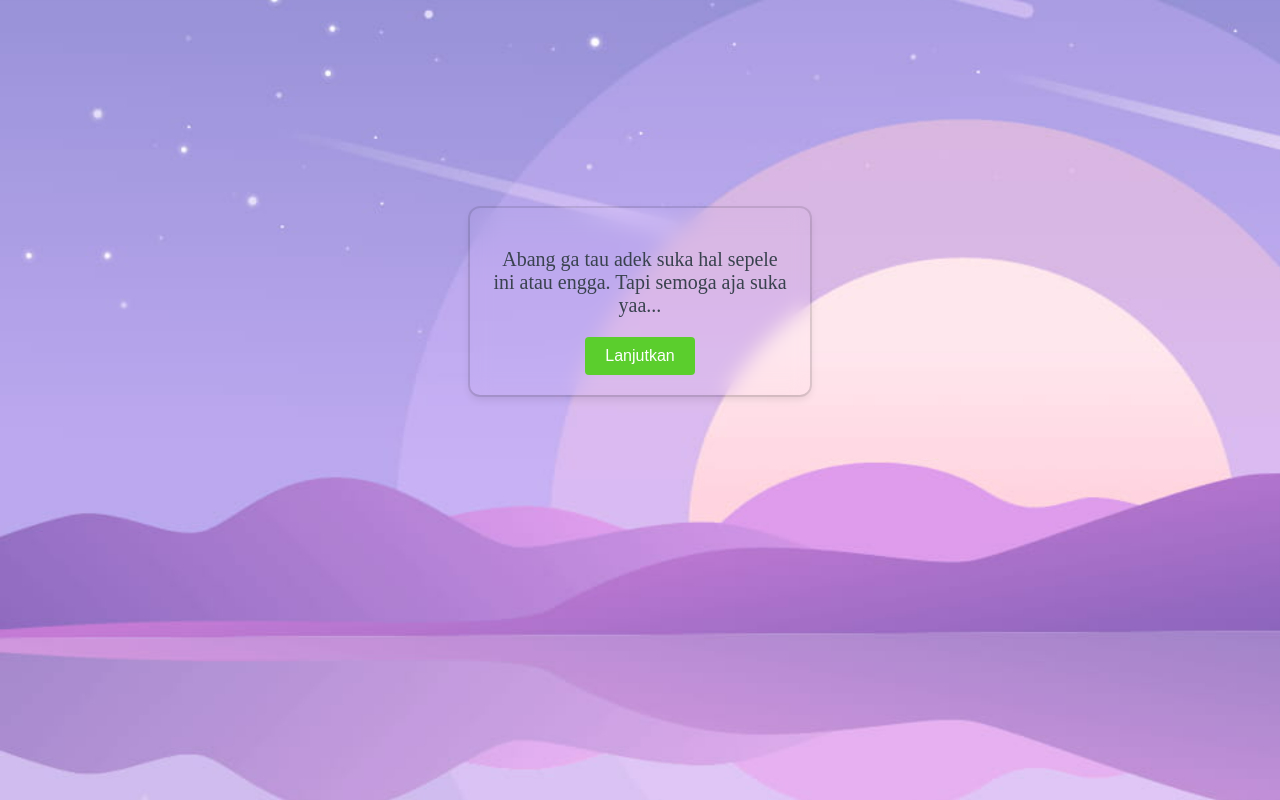
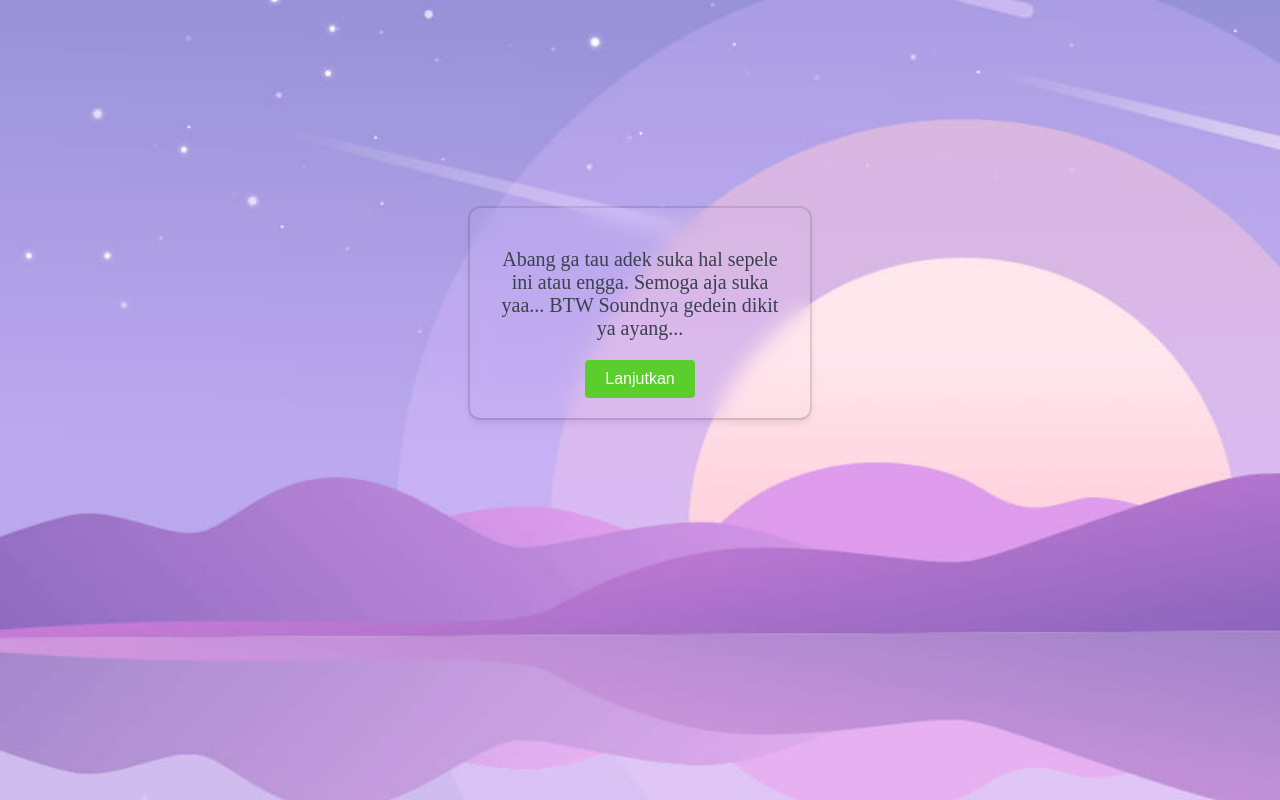
Before and after one commit to E-237-Chandra/ehem, a plain HTML site: page index.html in a window 1280 px wide. Drawn offline with Linux system fonts and the light colour scheme.

Commit message:
Update index.html

```diff
--- a/index.html
+++ b/index.html
@@ -3,7 +3,7 @@
 <head>
   <meta charset="UTF-8">
   <meta name="viewport" content="width=device-width, initial-scale=1.0">
-  <title>Halaman Backsound</title>
+  <title>Adekku</title>
   <style>
     body{
         display: flex;
@@ -48,7 +48,7 @@
 </head>
 <body>
   <div class="card">
-    <p class="greeting">Abang ga tau adek suka hal sepele ini atau engga. Tapi semoga aja suka yaa...</p>
+    <p class="greeting">Abang ga tau adek suka hal sepele ini atau engga. Semoga aja suka yaa... BTW Soundnya gedein dikit ya ayang...</p>
     <button class="button" onclick="lanjut()">Lanjutkan</button>
   </div>
   <script>
```
